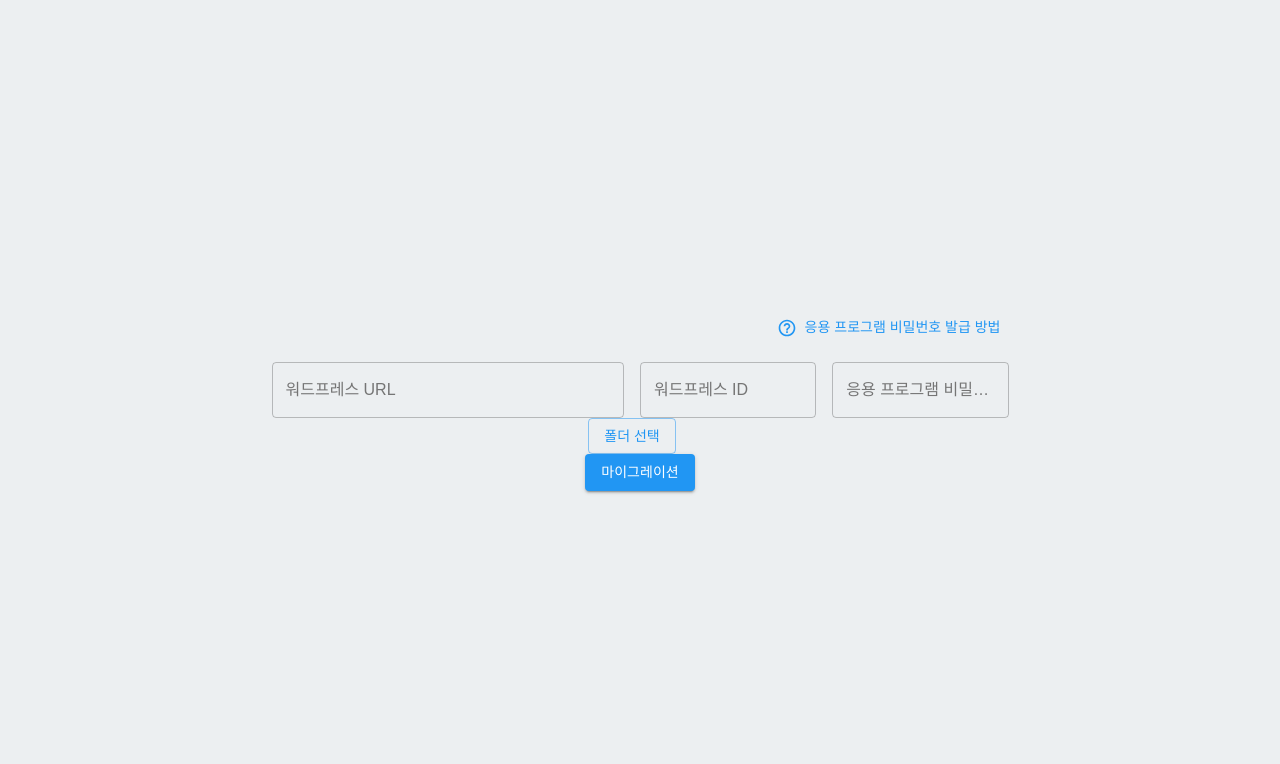
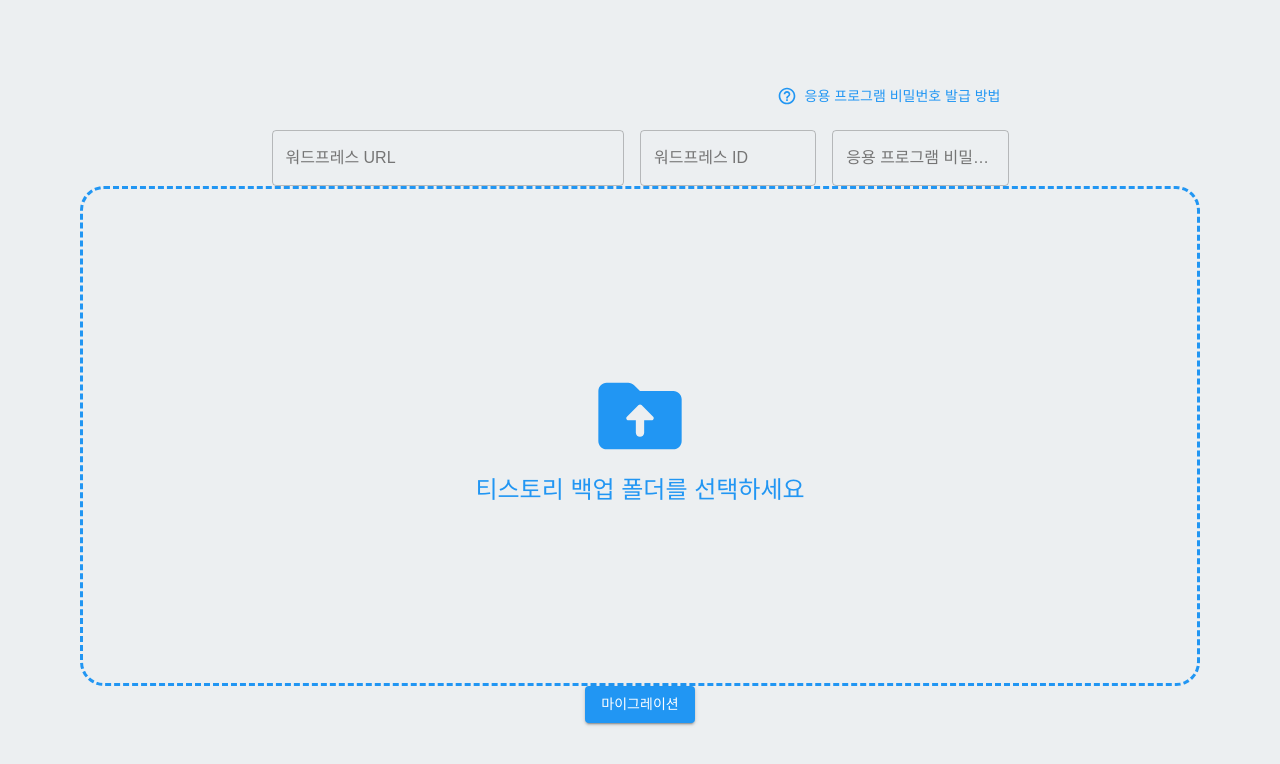
Before and after one commit to LDK1009/Migrate-From-Tistory-To-WordPress, a Next.js app in the folder project/: page / in a window 1280 px wide. Shown: the top 764 px of the page. Built offline with nearby package versions, Linux system fonts and the light colour scheme; no server answers; a web font is replaced by a local one; what @mui/material-nextjs would draw is missing.

Commit message:
🎨 Style : 파일 선택기 UI 스타일링

```diff
--- a/project/src/components/pages/main/Container/FolderSelector.tsx
+++ b/project/src/components/pages/main/Container/FolderSelector.tsx
@@ -1,12 +1,17 @@
 import { useTistoryStore } from "@/store/page/main/tistoryStore";
-import { Button } from "@mui/material";
+import { Stack, styled, Typography } from "@mui/material";
 import { enqueueSnackbar } from "notistack";
-import { useRef } from "react";
+import { useRef, useState, DragEvent } from "react";
+import { shouldForwardProp } from "@/utils/mui";
+import { DriveFolderUploadRounded, ReplayRounded } from "@mui/icons-material";
+import { mixinFlex } from "@/styles/mixins";
 
 const FolderSelector = () => {
   //////////////////////////////////////// 상태 ////////////////////////////////////////
   // 티스토리 스토어
-  const { setTistoryArticles } = useTistoryStore();
+  const { tistoryArticles, setTistoryArticles } = useTistoryStore();
+  // 드래그 상태 추가
+  const [isDragging, setIsDragging] = useState(false);
 
   //////////////////////////////////////// 훅 ////////////////////////////////////////
   ////////// 폴더 선택기 참조
@@ -30,12 +35,77 @@ const FolderSelector = () => {
     }
   };
 
+  ////////// 드래그 인
+  const handleDragEnter = (e: DragEvent<HTMLDivElement>) => {
+    e.preventDefault();
+    e.stopPropagation();
+    setIsDragging(true);
+  };
+
+  ////////// 드래그 아웃
+  const handleDragLeave = (e: DragEvent<HTMLDivElement>) => {
+    e.preventDefault();
+    e.stopPropagation();
+    setIsDragging(false);
+  };
+
+  ////////// 드래그 온
+  const handleDragOver = (e: DragEvent<HTMLDivElement>) => {
+    e.preventDefault();
+    e.stopPropagation();
+
+    // 드래그 중이 아니라면 드래그 상태 업데이트
+    if (!isDragging) {
+      setIsDragging(true);
+    }
+  };
+
+  ////////// 드래그 드롭
+  const handleDrop = (e: DragEvent<HTMLDivElement>) => {
+    e.preventDefault();
+    e.stopPropagation();
+    setIsDragging(false);
+
+    openFileInput();
+  };
+
+  ////////// 파일 선택기 열기
+  const openFileInput = () => {
+    fileInputRef.current?.click();
+  };
+
   //////////////////////////////////////// 렌더링 ////////////////////////////////////////
   return (
-    <div>
-      <Button variant="outlined" onClick={() => fileInputRef.current?.click()} sx={{ mr: 2 }}>
-        폴더 선택
-      </Button>
+    <Container
+      onClick={openFileInput}
+      onDragEnter={handleDragEnter}
+      onDragOver={handleDragOver}
+      onDragLeave={handleDragLeave}
+      onDrop={handleDrop}
+      $isDragging={isDragging}
+      $isFileSelected={tistoryArticles.length > 0}
+    >
+      {/* UI */}
+      {tistoryArticles.length > 0 ? (
+        // 폴더 선택 후 UI
+        <AfterUploadFolder>
+          <ReloadIcon />
+          <UploadFolderText variant="h5">다시 업로드하기</UploadFolderText>
+        </AfterUploadFolder>
+      ) : (
+        // 폴더 선택 전 UI
+        <BeforeUploadFolder>
+          <UploadFolderIcon />
+          <UploadFolderText variant="h5">
+            {isDragging ? "여기에 폴더를 놓으세요" : "티스토리 백업 폴더를 선택하세요"}
+          </UploadFolderText>
+        </BeforeUploadFolder>
+      )}
+
+      {/* 폴더 선택 후 UI */}
+
+      {/* 숨겨진 인풋 */}
+      {/* 숨겨진 인풋 */}
       <input
         type="file"
         ref={fileInputRef}
@@ -43,8 +113,56 @@ const FolderSelector = () => {
         style={{ display: "none" }}
         {...{ webkitdirectory: "", directory: "" }}
       />
-    </div>
+    </Container>
   );
 };
 
 export default FolderSelector;
+
+//////////////////////////////////////// 스타일 컴포넌트 ////////////////////////////////////////
+type ContainerProps = {
+  $isDragging?: boolean;
+  $isFileSelected?: boolean;
+};
+
+const Container = styled(Stack, { shouldForwardProp })<ContainerProps>`
+  width: 100%;
+  height: 500px;
+  ${mixinFlex("column", "center", "center")}
+
+  border-width: ${({ $isFileSelected }) => ($isFileSelected ? "1px" : "3px")};
+  border-style: ${({ $isFileSelected }) => ($isFileSelected ? "solid" : "dashed")};
+  border-color: ${({ theme }) => theme.palette.primary.main};
+  border-radius: 24px;
+
+  transition: background-color 0.3s ease;
+
+  &:hover {
+    color: ${({ theme }) => theme.palette.primary.main};
+    background-color: ${({ theme }) => theme.palette.primary.light};
+    cursor: pointer;
+  }
+`;
+
+const BeforeUploadFolder = styled(Stack)`
+  ${mixinFlex("column", "center", "center")}
+  row-gap: 8px;
+`;
+
+const UploadFolderIcon = styled(DriveFolderUploadRounded)`
+  width: 100px;
+  height: 100px;
+  color: ${({ theme }) => theme.palette.primary.main};
+`;
+
+const UploadFolderText = styled(Typography)`
+  color: ${({ theme }) => theme.palette.primary.main};
+`;
+
+const AfterUploadFolder = styled(BeforeUploadFolder)``;
+
+const ReloadIcon = styled(ReplayRounded)`
+  width: 100px;
+  height: 100px;
+  color: ${({ theme }) => theme.palette.primary.main};
+`;
```
